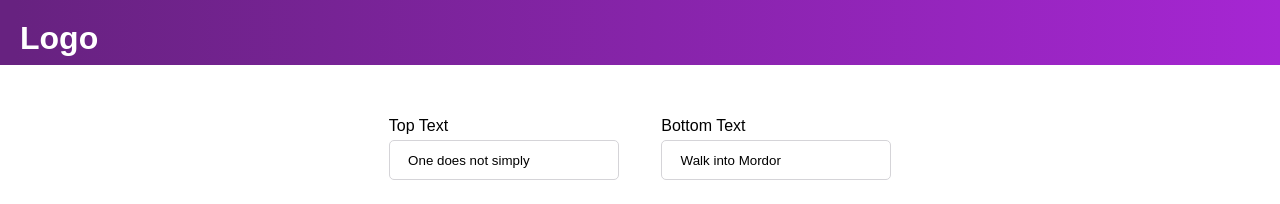
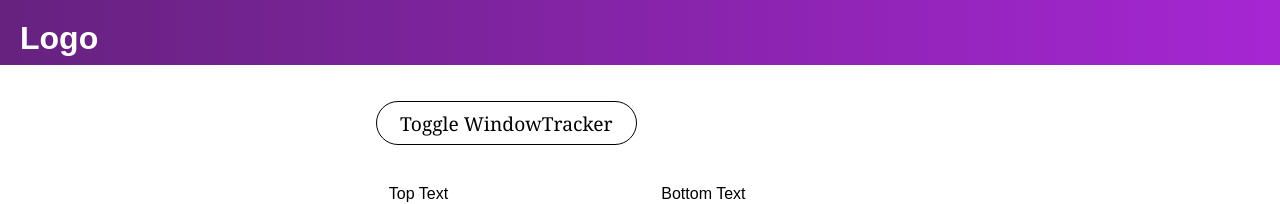
Before and after one commit to Jogata/SoftUni-React-Project, a React (Vite) app in the folder client/: page / in a window 1280 px wide. Shown: the top 204 px of the page. Built offline with nearby package versions, Linux system fonts and the light colour scheme; no server answers; a web font is replaced by a local one.

Commit message:
practice

```diff
--- a/client/public/styles.css
+++ b/client/public/styles.css
@@ -1121,3 +1121,20 @@ main {
 .form input::placeholder {
   color: #0004;
 }
+
+#test {
+  margin-bottom: 1.5rem;
+  padding: 0.4em 1.2em;
+  font-size: 1.2rem;
+  font-family: Georgia, serif;
+  border: 1px solid;
+  border-radius: 2em;
+}
+
+h1 {
+  margin-bottom: 2rem;
+  font-size: 3rem;
+  font-family: Georgia, serif;
+  text-align: center;
+  border-bottom: 1px solid;
+}
--- a/client/src/components/recepies/Main.jsx
+++ b/client/src/components/recepies/Main.jsx
@@ -46,8 +46,25 @@ export function Main() {
         });
     }
 
+    const [show, setShow] = useState(false);
+
+    function toggle() {
+        setShow(prev => !prev);
+    }
+
+    function WindowTracker() {
+        console.log("tracker");
+        return (
+            <h1>Window width: {window.innerWidth}</h1>
+        )
+    }
+
     return (
         <main>
+            <button id="test" onClick={toggle}>
+                Toggle WindowTracker
+            </button>
+            {show && <WindowTracker />}
             <div className="form">
                 <label>Top Text
                     <input
```
